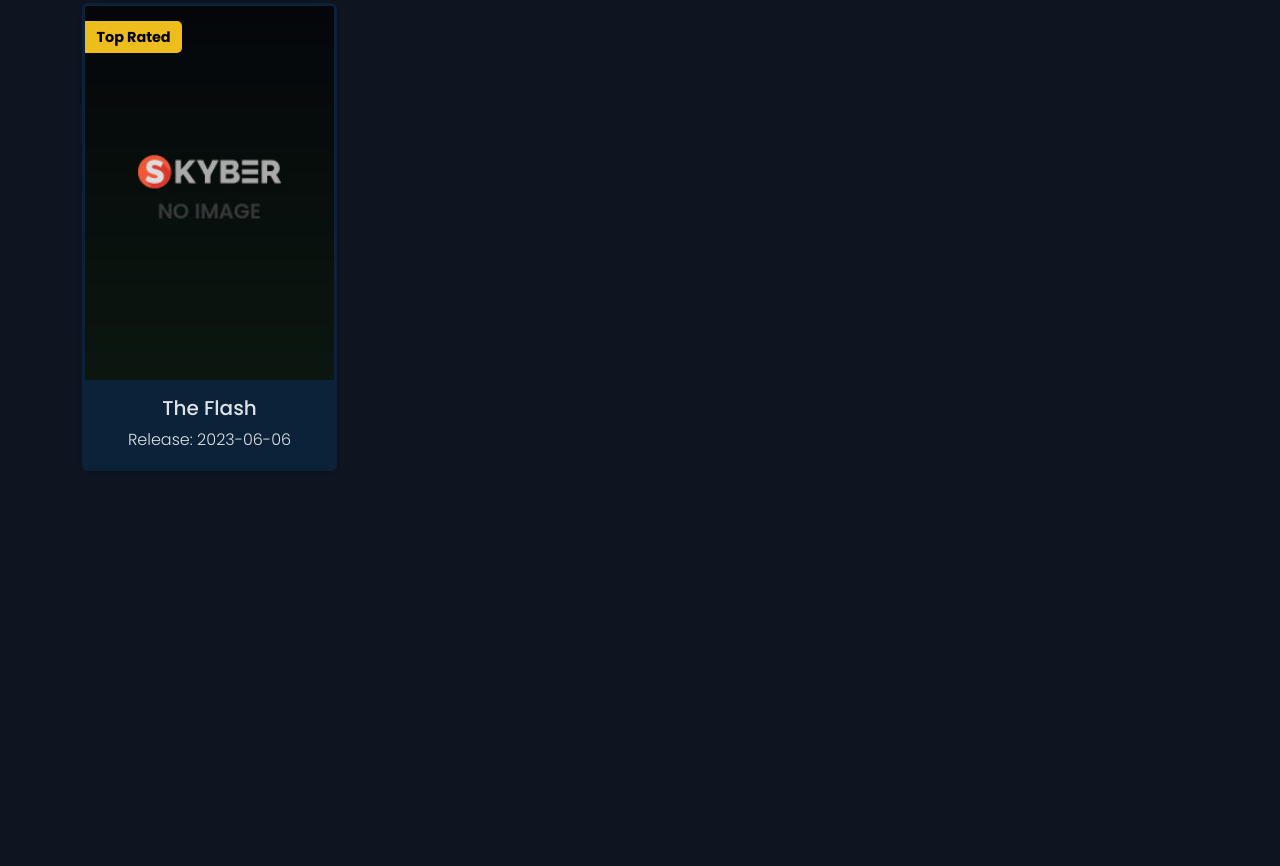
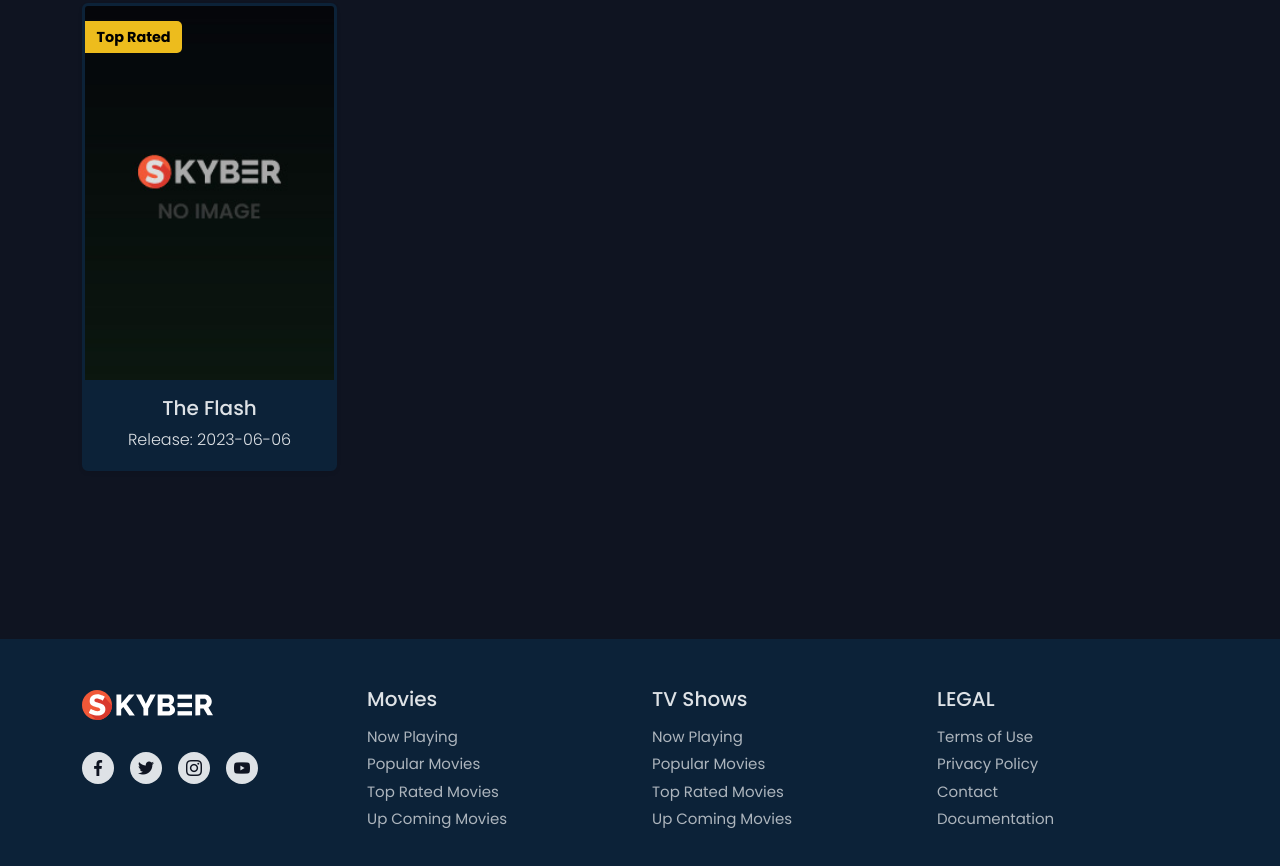
Before and after one commit to ShuvoMallick01/Skyber-Movie-API-Bootstrap-JS-Website, a website: page index.html in a window 1280 px wide. Shown: the part 2361-3227 px from the top of the page. Before the commit the page ends 3000 px from the top, so only its background shows below. Drawn offline with nearby package versions, Linux system fonts and the light colour scheme; files whose address does not match are found by name.

Commit message:
Complete the footer

```diff
--- a/index.html
+++ b/index.html
@@ -448,7 +448,50 @@
     <!-- FOOTER -->
     <footer>
       <div class="container">
-        <div class="row"></div>
+        <div class="row py-5">
+          <div class="col-lg-3 category">
+            <img
+              src="./assets/images/logo-skyber-white.svg"
+              class="img-fluid w-50"
+              alt="Image"
+            />
+
+            <div class="social-media d-flex gap-3">
+              <a><i class="icon-facebook-1"></i></a>
+              <a><i class="icon-twitter"></i></a>
+              <a><i class="icon-instagram"></i></a>
+              <a><i class="icon-youtube"></i></a>
+            </div>
+          </div>
+          <div class="col-lg-3 category">
+            <h4>Movies</h4>
+            <ul class="list-unstyled">
+              <a href="#"><li>Now Playing</li></a>
+              <a href="#"><li>Popular Movies</li></a>
+              <a href="#"><li>Top Rated Movies</li></a>
+              <a href="#"><li>Up Coming Movies</li></a>
+            </ul>
+          </div>
+          <div class="col-lg-3 category">
+            <h4>TV Shows</h4>
+            <ul class="list-unstyled">
+              <a href="#"><li>Now Playing</li></a>
+              <a href="#"><li>Popular Movies</li></a>
+              <a href="#"><li>Top Rated Movies</li></a>
+              <a href="#"><li>Up Coming Movies</li></a>
+            </ul>
+          </div>
+
+          <div class="col-lg-3 category">
+            <h4>LEGAL</h4>
+            <ul class="list-unstyled">
+              <a href="#"><li>Terms of Use</li></a>
+              <a href="#"><li>Privacy Policy</li></a>
+              <a href="#"><li>Contact</li></a>
+              <a href="#"><li>Documentation</li></a>
+            </ul>
+          </div>
+        </div>
       </div>
     </footer>
     <!-- / FOOTER -->
--- a/scss/pages/_home.scss
+++ b/scss/pages/_home.scss
@@ -40,8 +40,45 @@
 }
 // === / NOW PLAYING ===
 
-// === TITLE ===
-// === / TITLE ===
+// === FOOTER ===
+footer {
+  background-color: $body-color-secondary;
+
+  .social-media {
+    margin-top: 35px;
+
+    i {
+      background-color: $secondary;
+      padding: 8px;
+      border-radius: 25px;
+      color: $body-color-primary;
+
+      &:hover {
+        transform: scale(1);
+        color: $secondary;
+        background-color: $body-color-primary;
+        cursor: pointer;
+      }
+    }
+  }
+
+  .category {
+    h4 {
+      font-size: 20px;
+      margin-bottom: 15px;
+    }
+
+    a {
+      text-decoration: none;
+      color: $gray-500;
+    }
+    li {
+      font-size: 15px;
+      padding-bottom: 5px;
+    }
+  }
+}
+// === / FOOTER ===
 
 // === TITLE ===
 // === / TITLE ===
```
Also changed, not shown: dist/css/style.css, 1 other file.
